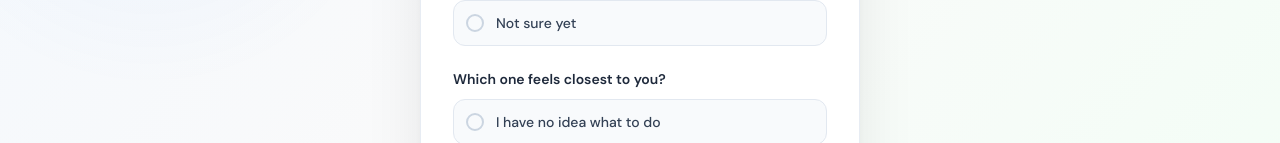
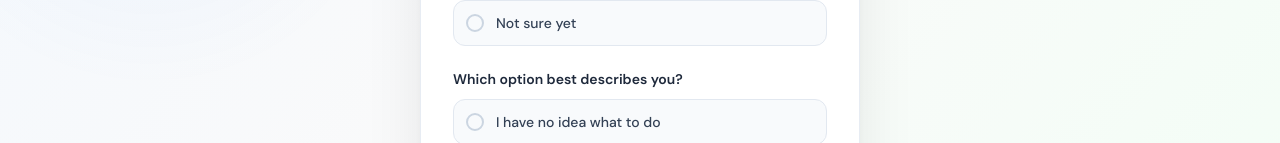
Before and after one commit to Abhij9920/Whatsapp-form, a React (Vite) app: page / in a window 1280 px wide. Shown: the part 809-952 px from the top of the page. Built offline with nearby package versions, Linux system fonts and the light colour scheme.

Commit message:
Update label for situation radio option

```diff
--- a/src/App.jsx
+++ b/src/App.jsx
@@ -13,7 +13,7 @@ const fields = [
   },
   {
     name: "situation",
-    label: "Which one feels closest to you?",
+    label: "Which option best describes you?",
     type: "radio",
     options: [
       "I have no idea what to do",
```
